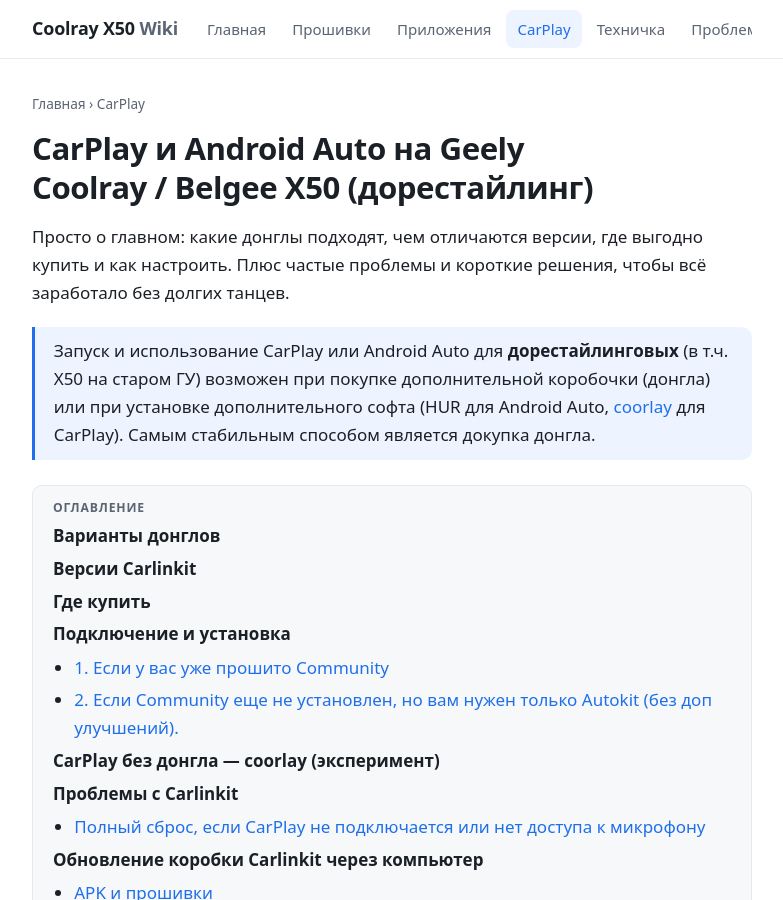
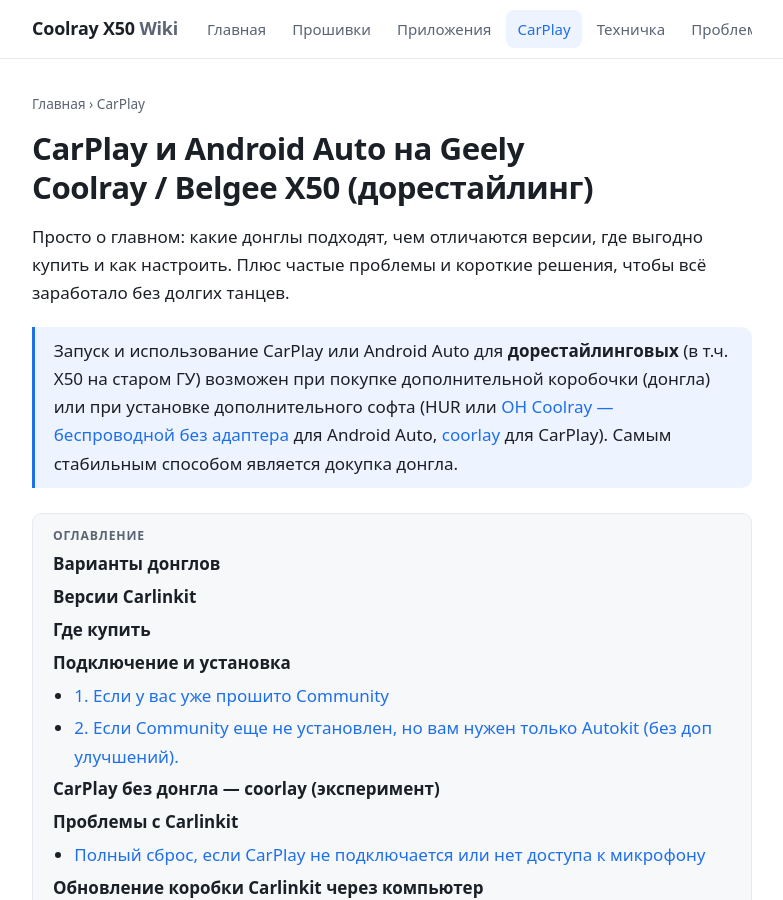
Before and after one commit to qttc/qttc.github.io, a Jekyll site: the page built from pages/carlinkit.md, in a window 1280 px wide and 900 px high. Shown: the whole window, without its empty margins (248-1031 px from the left). Built offline with Jekyll 4.4.1, drawn with Linux system fonts in a browser that asks for light colours.

Commit message:
Перелинковка: ссылки на беспроводной Android Auto со страниц CarPlay

```diff
--- a/pages/carlinkit.md
+++ b/pages/carlinkit.md
@@ -11,7 +11,7 @@
 
 Просто о главном: какие донглы подходят, чем отличаются версии, где выгодно купить и как настроить. Плюс частые проблемы и короткие решения, чтобы всё заработало без долгих танцев.
 
-> Запуск и использование CarPlay или Android Auto для **дорестайлинговых** (в т.ч. X50 на старом ГУ) возможен при покупке дополнительной коробочки (донгла) или при установке дополнительного софта (HUR для Android Auto, [coorlay](/pages/carplay-no-dongle/) для CarPlay). Самым стабильным способом является докупка донгла.
+> Запуск и использование CarPlay или Android Auto для **дорестайлинговых** (в т.ч. X50 на старом ГУ) возможен при покупке дополнительной коробочки (донгла) или при установке дополнительного софта (HUR или [OH Coolray — беспроводной без адаптера](/pages/wireless-android-auto/) для Android Auto, [coorlay](/pages/carplay-no-dongle/) для CarPlay). Самым стабильным способом является докупка донгла.
 >
 
 <nav class="toc" id="оглавление" markdown="1">
```
Also changed, not shown: other parts of pages/carlinkit.md (+1 -1 lines), pages/carplay-no-dongle.md (+2 -2 lines).
